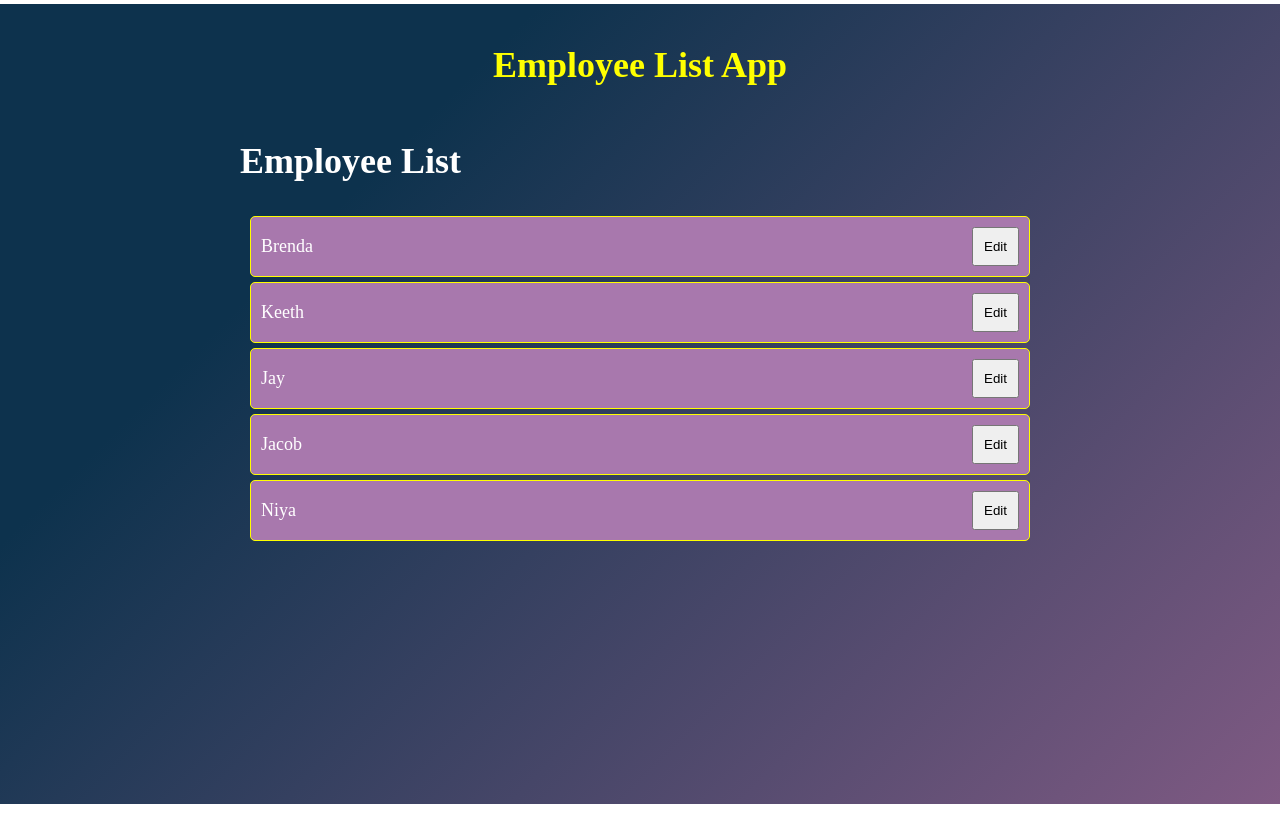
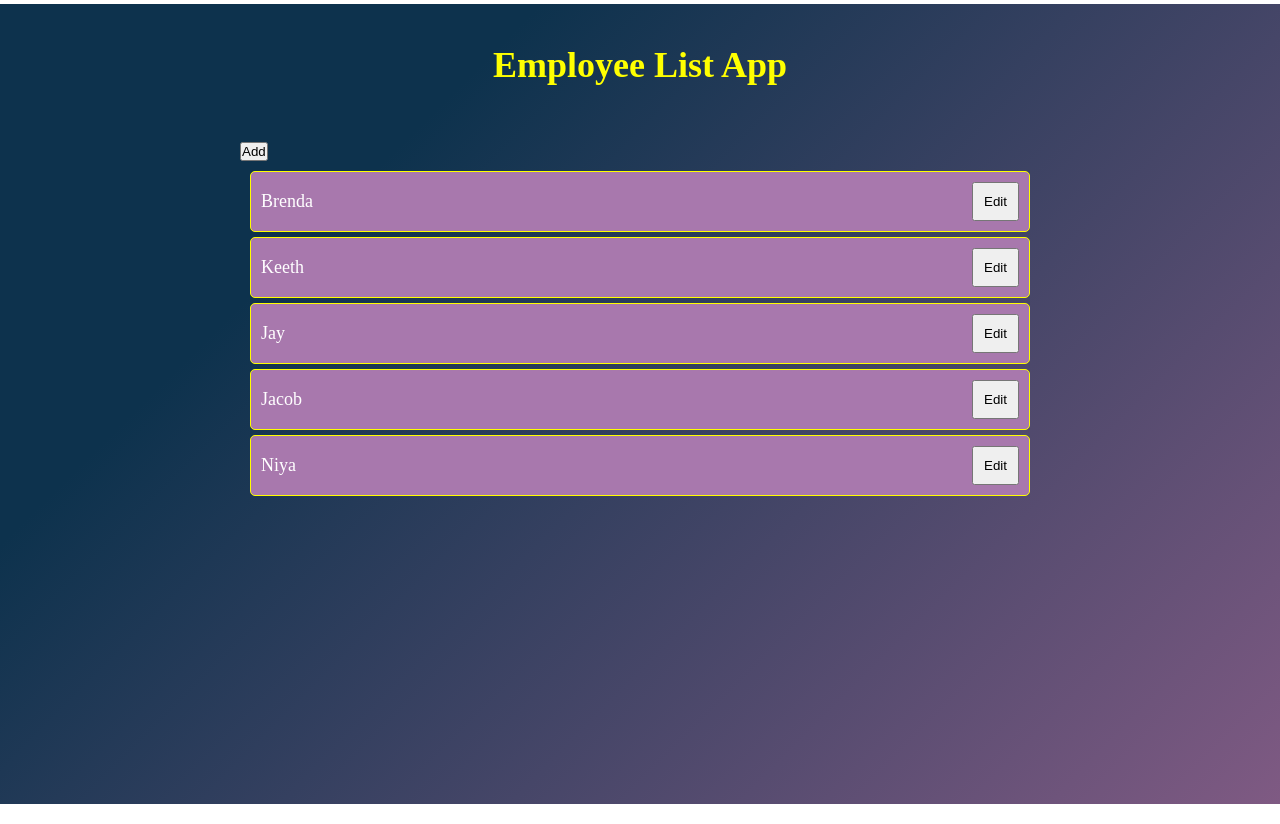
Before and after one commit to sivalay/Employee-list-app, a Vue app: page / in a window 1280 px wide. Built offline with nearby package versions, Linux system fonts and the light colour scheme.

Commit message:
update: updated with vue-toastification

```diff
--- a/src/components/EmployeeList.vue
+++ b/src/components/EmployeeList.vue
@@ -1,6 +1,6 @@
 <template>
   <div class="employee-list-wrapper">
-    <h1 class="employee-list-wrapper__head">Employee List</h1>
+    <RouterLink to="/add"><button>Add</button></RouterLink>
     <div class="list-wrapper">
       <ul class="employee-list">
         <li v-for="employee in employeesData" class="employee-list__employee">
```
Also changed, not shown: 1 other file (tests, documents, lock files or other folders).
